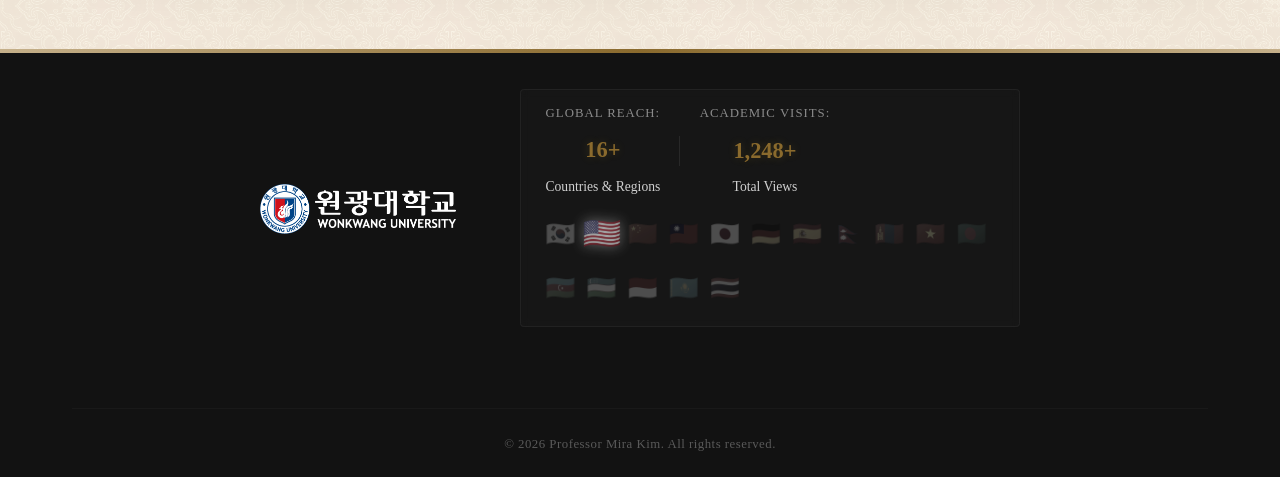
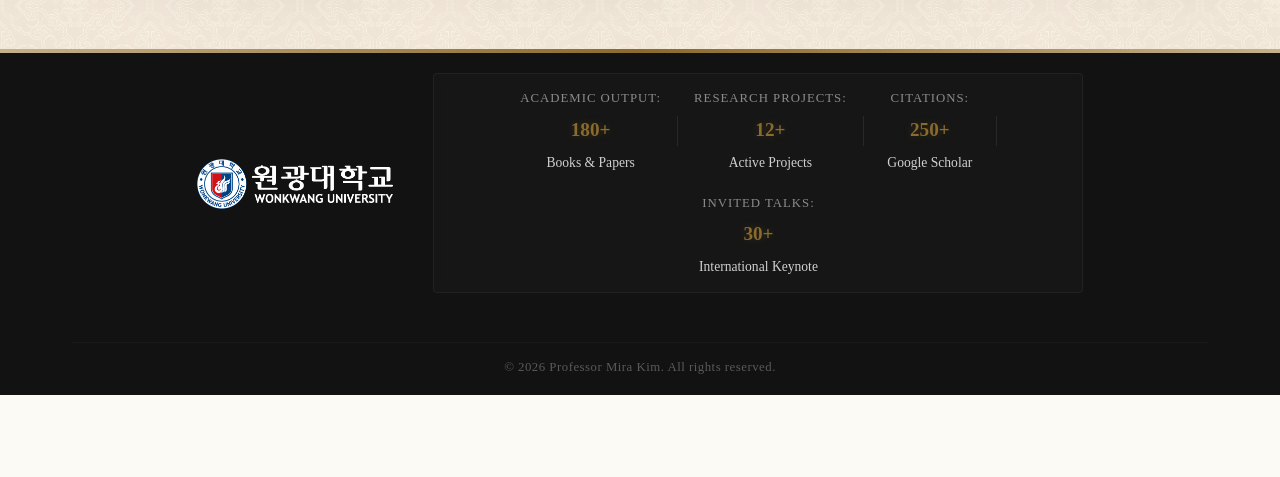
Before and after one commit to soons28/wku-prof-mira, a website: page index.html in a window 1280 px wide. Shown: the part 5280-5757 px from the top of the page. After the commit the page ends 5675 px from the top, so only its background shows below. Drawn offline with nearby package versions, Linux system fonts and the light colour scheme; a web font is replaced by a local one.

Commit message:
Refined footer: removed non-real-time metrics, slimmed layout to 4 key academic statistics

```diff
--- a/index.css
+++ b/index.css
@@ -1500,7 +1500,7 @@ footer {
 footer {
     background-color: #121212;
     color: rgba(255, 255, 255, 0.6);
-    padding: 2.5rem 0 1.5rem;
+    padding: 1.5rem 0 1rem;
     position: relative;
     overflow: hidden;
 }
@@ -1521,7 +1521,7 @@ footer::before {
     flex-wrap: wrap;
     justify-content: center;
     align-items: center;
-    gap: 4rem;
+    gap: 2.5rem;
     text-align: left;
 }
 
@@ -1544,14 +1544,14 @@ footer::before {
     display: flex;
     flex-direction: column;
     gap: 0.6rem;
-    max-width: 500px;
+    max-width: 650px;
 }
 
 .reach-info {
     display: flex;
-    justify-content: flex-start;
+    justify-content: center;
     align-items: center;
-    gap: 1.2rem;
+    gap: 1rem;
     flex-wrap: wrap;
 }
 
@@ -1559,7 +1559,8 @@ footer::before {
     display: flex;
     flex-direction: column;
     align-items: center;
-    gap: 0.3rem;
+    gap: 0.2rem;
+    min-width: 100px;
 }
 
 .reach-divider {
@@ -1568,9 +1569,12 @@ footer::before {
     background: rgba(255, 255, 255, 0.08);
 }
 
-@media (max-width: 480px) {
+@media (max-width: 768px) {
     .reach-divider {
         display: none;
+    }
+    .global-reach {
+        max-width: 100%;
     }
 }
 
@@ -1583,7 +1587,7 @@ footer::before {
 }
 
 .reach-count {
-    font-size: 1.4rem;
+    font-size: 1.2rem;
     font-weight: 700;
     color: var(--accent-gold);
     text-shadow: 0 0 10px rgba(212, 175, 55, 0.2);
@@ -1596,36 +1600,18 @@ footer::before {
     opacity: 0.8;
 }
 
-.reach-countries {
-    display: flex;
-    justify-content: flex-start;
-    flex-wrap: wrap;
-    gap: 0.7rem;
-    font-size: 1.1rem;
-    padding: 0.2rem 0;
-}
-
-.reach-countries .flag {
-    transition: var(--transition);
-    cursor: default;
-    opacity: 0.8;
-}
-
-.reach-countries .flag:hover {
-    opacity: 1;
-    transform: scale(1.2);
-}
+
 
 .copyright {
     font-size: 0.8rem;
     color: rgba(255, 255, 255, 0.3);
     font-weight: 300;
     letter-spacing: 0.5px;
-    margin-top: 1rem;
+    margin-top: 0.5rem;
     width: 100%;
     text-align: center;
     border-top: 1px solid rgba(255, 255, 255, 0.03);
-    padding-top: 1.5rem;
+    padding-top: 0.8rem;
 }
 
 @media (max-width: 992px) {
--- a/index.html
+++ b/index.html
@@ -324,34 +324,28 @@
                 <div class="global-reach">
                     <div class="reach-info">
                         <div class="reach-stat">
-                            <span class="reach-label" data-i18n="global_reach_label">Global Reach:</span>
-                            <span class="reach-count">16+</span>
-                            <span class="reach-sub" data-i18n="global_reach_sub">Countries</span>
+                            <span class="reach-label" data-i18n="pub_count_label">Academic Output:</span>
+                            <span class="reach-count">180+</span>
+                            <span class="reach-sub" data-i18n="pub_count_sub">Books & Papers</span>
                         </div>
                         <div class="reach-divider"></div>
                         <div class="reach-stat">
-                            <span class="reach-label" data-i18n="visitor_count_label">Academic Visits:</span>
-                            <span class="reach-count" id="visitor-count" data-count="1248">1,248</span>
-                            <span class="reach-sub" data-i18n="visitor_count_sub">Total Views</span>
+                            <span class="reach-label" data-i18n="project_count_label">Research Projects:</span>
+                            <span class="reach-count">12+</span>
+                            <span class="reach-sub" data-i18n="project_count_sub">Active Projects</span>
                         </div>
-                    </div>
-                    <div class="reach-countries">
-                        <span class="flag" data-lang="ko" title="South Korea">🇰🇷</span>
-                        <span class="flag" data-lang="en" title="United States">🇺🇸</span>
-                        <span class="flag" data-lang="zh" title="China">🇨🇳</span>
-                        <span class="flag" data-lang="zh_hant" title="Taiwan">🇹🇼</span>
-                        <span class="flag" data-lang="ja" title="Japan">🇯🇵</span>
-                        <span class="flag" data-lang="de" title="Germany">🇩🇪</span>
-                        <span class="flag" data-lang="es" title="Spain">🇪🇸</span>
-                        <span class="flag" data-lang="ne" title="Nepal">🇳🇵</span>
-                        <span class="flag" data-lang="mn" title="Mongolia">🇲🇳</span>
-                        <span class="flag" data-lang="vi" title="Vietnam">🇻🇳</span>
-                        <span class="flag" data-lang="bn" title="Bangladesh">🇧🇩</span>
-                        <span class="flag" data-lang="az" title="Azerbaijan">🇦🇿</span>
-                        <span class="flag" data-lang="uz" title="Uzbekistan">🇺🇿</span>
-                        <span class="flag" data-lang="id" title="Indonesia">🇮🇩</span>
-                        <span class="flag" data-lang="kk" title="Kazakhstan">🇰🇿</span>
-                        <span class="flag" data-lang="th" title="Thailand">🇹🇭</span>
+                        <div class="reach-divider"></div>
+                        <div class="reach-stat">
+                            <span class="reach-label" data-i18n="cite_count_label">Citations:</span>
+                            <span class="reach-count">250+</span>
+                            <span class="reach-sub" data-i18n="cite_count_sub">Google Scholar</span>
+                        </div>
+                        <div class="reach-divider"></div>
+                        <div class="reach-stat">
+                            <span class="reach-label" data-i18n="talk_count_label">Invited Talks:</span>
+                            <span class="reach-count">30+</span>
+                            <span class="reach-sub" data-i18n="talk_count_sub">International Keynote</span>
+                        </div>
                     </div>
                 </div>
                 <p class="copyright" data-i18n="footer_copyright">&copy; 2026 Professor Mira Kim. All rights reserved. Designed for WKU Research.</p>
--- a/translations_v107.js
+++ b/translations_v107.js
@@ -68,7 +68,15 @@ const translations = {
         global_reach_label: "글로벌 교류:",
         global_reach_sub: "개국 협력",
         visitor_count_label: "학술 방문:",
-        visitor_count_sub: "총 방문 횟수"
+        visitor_count_sub: "총 방문 횟수",
+        pub_count_label: "학술 성과:",
+        pub_count_sub: "저서 및 논문",
+        project_count_label: "연구 과제:",
+        project_count_sub: "진행 및 완료",
+        cite_count_label: "인용 지수:",
+        cite_count_sub: "누적 인용 횟수",
+        talk_count_label: "학술 강연:",
+        talk_count_sub: "국내외 기조 강연"
     },
     en: {
         site_title: "Professor Mira Kim - Wonkwang University",
@@ -139,7 +147,15 @@ const translations = {
         global_reach_label: "Global Reach:",
         global_reach_sub: "Countries & Regions",
         visitor_count_label: "Academic Visits:",
-        visitor_count_sub: "Total Views"
+        visitor_count_sub: "Total Views",
+        pub_count_label: "Academic Output:",
+        pub_count_sub: "Books & Papers",
+        project_count_label: "Research Projects:",
+        project_count_sub: "Active Projects",
+        cite_count_label: "Citations:",
+        cite_count_sub: "Google Scholar",
+        talk_count_label: "Invited Talks:",
+        talk_count_sub: "International Keynote"
     },
     zh: {
         site_title: "金美羅 教授 - 圆光大学 韩中关系研究院",
@@ -208,7 +224,15 @@ const translations = {
         news_loading: "正在加载最新动态...",
         news_more: "前往研究院公告栏",
         global_reach_label: "全球学术影响力:",
-        global_reach_sub: "个国家访问"
+        global_reach_sub: "个国家访问",
+        pub_count_label: "学术成果:",
+        pub_count_sub: "著作与论文",
+        project_count_label: "研究项目:",
+        project_count_sub: "进行中与完成",
+        cite_count_label: "引用指数:",
+        cite_count_sub: "累计引用次数",
+        talk_count_label: "学术演讲:",
+        talk_count_sub: "国内外主旨演讲"
     },
     zh_hant: {
         site_title: "金美羅 教授 - 圓光大學 韓中關係研究院",
@@ -276,6 +300,16 @@ const translations = {
         section_news_title: "最新學術動態",
         news_loading: "正在加載最新動態...",
         news_more: "前往研究院公告欄",
+        global_reach_label: "全球學術影響力:",
+        global_reach_sub: "個國家訪問",
+        pub_count_label: "學術成果:",
+        pub_count_sub: "著作與論文",
+        project_count_label: "研究項目:",
+        project_count_sub: "進行中與完成",
+        cite_count_label: "引用指數:",
+        cite_count_sub: "累計引用次數",
+        talk_count_label: "學術演講:",
+        talk_count_sub: "國內外主旨演講",
         nav_mobile_toggle: "切換菜單"
     },
     ja: {
@@ -345,8 +379,16 @@ const translations = {
         news_loading: "ニュースを読み込んでいます...",
         news_more: "研究院掲示板へ",
         nav_mobile_toggle: "メニュー切替",
-        global_reach_label: "グローバル学術影響力:",
-        global_reach_sub: "カ国からの訪問"
+        global_reach_label: "グローバル影響力:",
+        global_reach_sub: "カ国からの訪問",
+        pub_count_label: "研究成果:",
+        pub_count_sub: "著書・論文",
+        project_count_label: "研究プロジェクト:",
+        project_count_sub: "進行中・完了",
+        cite_count_label: "引用指数:",
+        cite_count_sub: "累計引用数",
+        talk_count_label: "学術講演:",
+        talk_count_sub: "国内外基調講演"
     },
     de: {
         site_title: "Professor Mira Kim - Wonkwang Universität",
```
